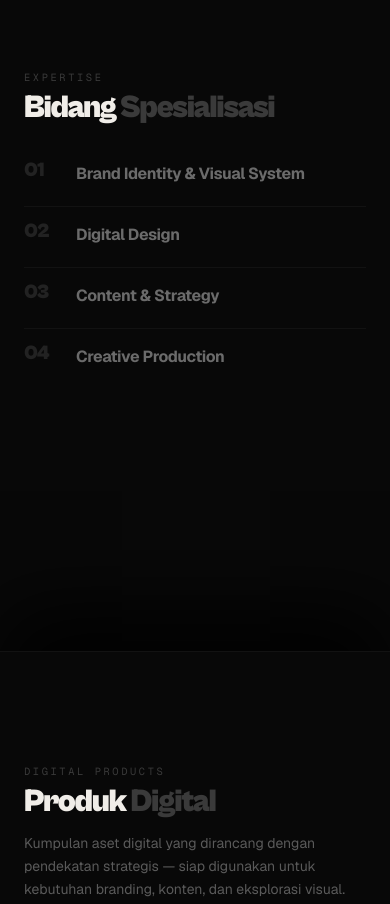
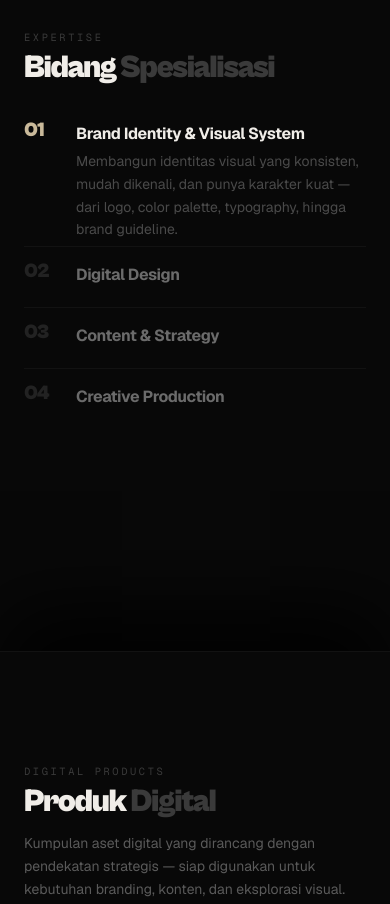
Before and after one commit to ahmado-labs/portfolio-v2, a Next.js app: page / in a window 390 px wide. Shown: the part 2000-2904 px from the top of the page. Built offline with nearby package versions, Linux system fonts and the light colour scheme.

Commit message:
add hover & active for mobile

```diff
--- a/src/components/sections/Expertise.tsx
+++ b/src/components/sections/Expertise.tsx
@@ -49,6 +49,7 @@ const rowVariants = {
 
 export default function Expertise() {
   const [hovered, setHovered] = useState<string | null>(null);
+  const [active, setActive] = useState("01");
 
   return (
     <div className="w-full h-full flex items-center justify-center px-6 py-8">
@@ -81,33 +82,34 @@ export default function Expertise() {
           className="divide-y divide-white/[0.04]"
         >
           {expertiseData.map((item) => {
-            const isHovered = hovered === item.number;
+            const isActive = hovered === item.number || active === item.number;
             return (
               <motion.div
                 key={item.number}
                 variants={rowVariants}
                 onMouseEnter={() => setHovered(item.number)}
                 onMouseLeave={() => setHovered(null)}
+                onClick={() => setActive(item.number)}
                 className="group py-4 grid grid-cols-[40px_1fr] md:grid-cols-[60px_1fr_auto] gap-3 md:gap-8 items-start md:items-center"
                 data-cursor
               >
                 {/* Number */}
-                <span className={`text-display font-black text-xl transition-colors duration-300 ${isHovered ? "text-[#c9b99a]" : "text-[#222]"}`}>
+                <span className={`text-display font-black text-xl transition-colors duration-300 ${isActive  ? "text-[#c9b99a]" : "text-[#222]"}`}>
                   {item.number}
                 </span>
 
                 {/* Content */}
                 <div className="min-w-0">
-                  <h3 className={`text-base md:text-lg font-bold tracking-tight transition-colors duration-300 md:truncate ${isHovered ? "text-[#f0ede8]" : "text-[#6b6b6b]"}`}>
+                  <h3 className={`text-base md:text-lg font-bold tracking-tight transition-colors duration-300 md:truncate ${isActive  ? "text-[#f0ede8]" : "text-[#6b6b6b]"}`}>
                     {item.title}
                   </h3>
-                  <p className={`mt-1 text-sm leading-relaxed max-w-lg transition-all duration-300 ${isHovered ? "text-[#4a4a4a] opacity-100 max-h-[80px]" : "text-[#2a2a2a] opacity-0 max-h-0 overflow-hidden md:opacity-100 md:max-h-[48px]"}`}>
+                  <p className={`mt-1 text-sm leading-relaxed max-w-lg transition-all duration-300 ${isActive  ? "text-[#4a4a4a] opacity-100 max-h-[80px]" : "text-[#2a2a2a] opacity-0 max-h-0 overflow-hidden md:opacity-100 md:max-h-[48px]"}`}>
                     {item.desc}
                   </p>
                 </div>
 
                 {/* Tags */}
-                <div className={`hidden md:flex flex-wrap gap-1.5 justify-end max-w-[220px] transition-opacity duration-300 ${isHovered ? "opacity-100" : "opacity-0"}`}>
+                <div className={`hidden md:flex flex-wrap gap-1.5 justify-end max-w-[220px] transition-opacity duration-300 ${isActive  ? "opacity-100" : "opacity-0"}`}>
                   {item.tags.map((tag) => (
                     <span
                       key={tag}
```
